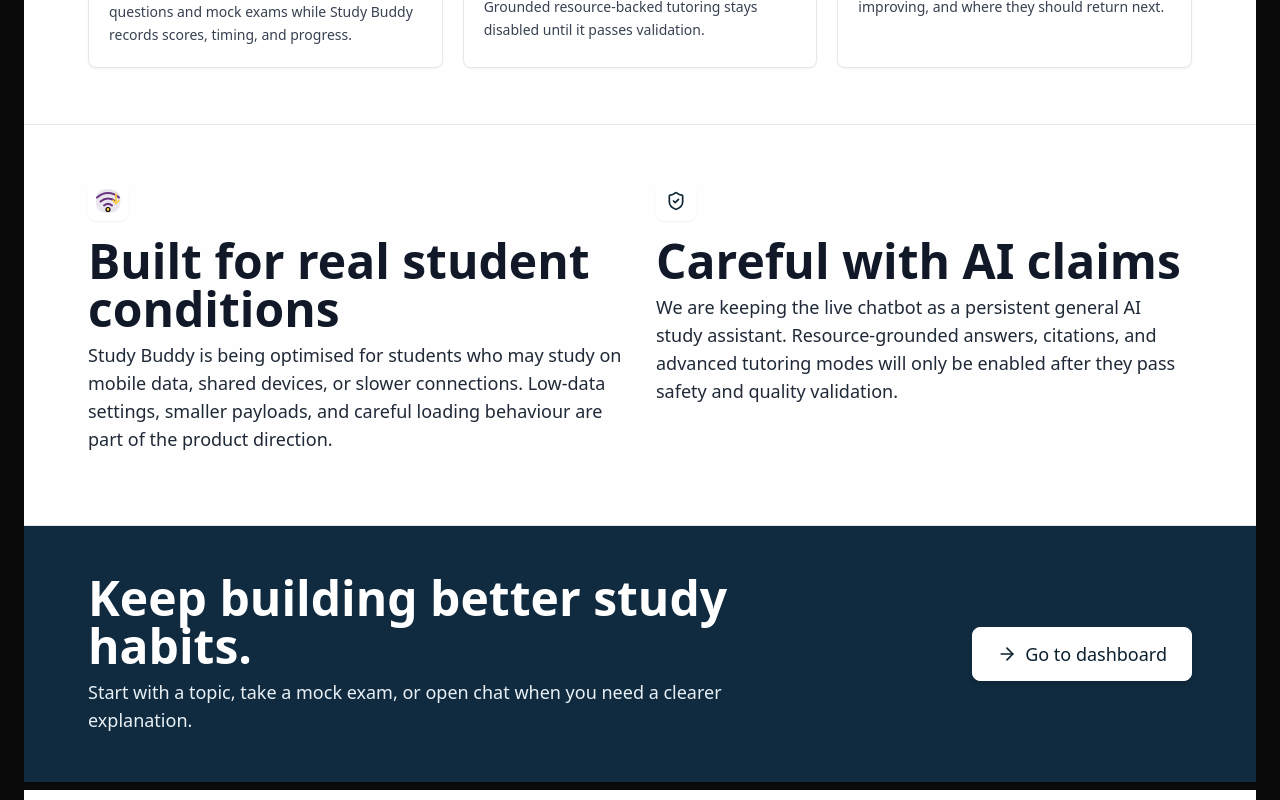
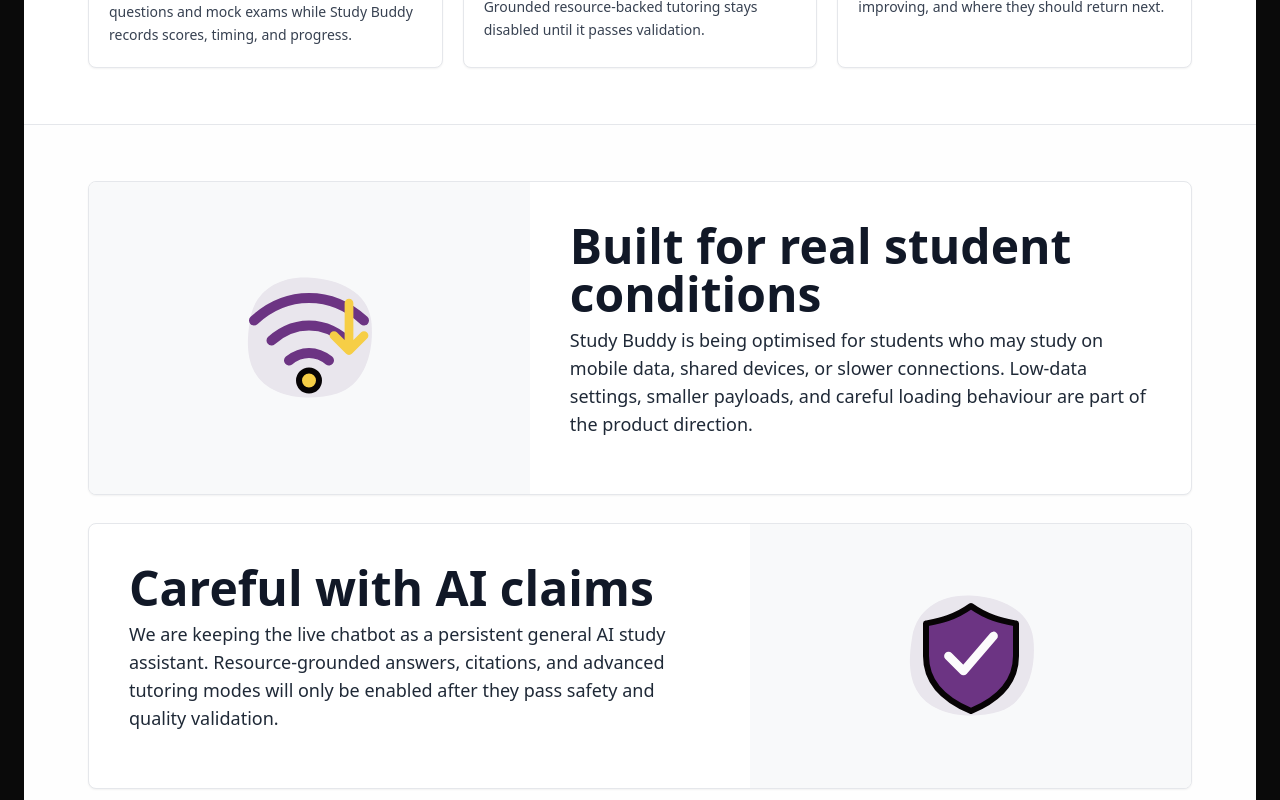
Before and after one commit to studybuddydevelopers/study-buddy-v2, a Next.js app: page /about-us in a window 1280 px wide. Shown: the part 1200-2000 px from the top of the page. Built offline with nearby package versions, Linux system fonts and the light colour scheme; no server answers.

Commit message:
refactor(about-us): improve layout and structure
Refactored the About Us page to enhance the layout and readability.

Removed unused imports and simplified the component structure for better performance.

```diff
--- a/app/about-us/page.tsx
+++ b/app/about-us/page.tsx
@@ -1,8 +1,5 @@
 import Link from "next/link";
-import {
-  ArrowRight,
-  ShieldCheck,
-} from "lucide-react";
+import { ArrowRight } from "lucide-react";
 import Button from "@/components/Button";
 import Heading1 from "@/components/Heading1";
 import Heading2 from "@/components/Heading2";
@@ -202,31 +199,40 @@ export default function AboutUsPage() {
       </section>
 
       <section className="border-y border-gray-200 bg-accent-50">
-        <div className="mx-auto grid max-w-6xl gap-8 px-6 py-14 lg:grid-cols-2">
-          <div>
-            <div className="mb-4 inline-flex h-10 w-10 items-center justify-center rounded-lg bg-white text-secondary-600 shadow-sm">
-              <StudyBuddyIcon name="wifi" size={32} />
+        <div className="mx-auto max-w-6xl space-y-7 px-6 py-14">
+          <article className="overflow-hidden rounded-lg border border-gray-200 bg-white shadow-sm">
+            <div className="flex flex-col md:min-h-64 md:flex-row">
+              <div className="flex items-center justify-center bg-primary-50 p-8 md:w-[40%]">
+                <StudyBuddyIcon name="wifi" size={160} />
               </div>
+              <div className="flex flex-1 flex-col justify-center px-6 py-8 sm:px-10 md:py-10">
                 <Heading2 gutter="sm">Built for real student conditions</Heading2>
-            <Paragraph className="leading-relaxed text-gray-700">
+                <Paragraph className="max-w-2xl leading-relaxed text-gray-700">
                   Study Buddy is being optimised for students who may study on
                   mobile data, shared devices, or slower connections. Low-data
                   settings, smaller payloads, and careful loading behaviour are part
                   of the product direction.
                 </Paragraph>
               </div>
-          <div>
-            <div className="mb-4 inline-flex h-10 w-10 items-center justify-center rounded-lg bg-white text-secondary-600 shadow-sm">
-              <ShieldCheck className="h-5 w-5" aria-hidden="true" />
             </div>
+          </article>
+
+          <article className="overflow-hidden rounded-lg border border-gray-200 bg-white shadow-sm">
+            <div className="flex flex-col md:min-h-64 md:flex-row-reverse">
+              <div className="flex items-center justify-center bg-primary-50 p-8 md:w-[40%]">
+                <StudyBuddyIcon name="shield" size={160} />
+              </div>
+              <div className="flex flex-1 flex-col justify-center px-6 py-8 sm:px-10 md:py-10">
                 <Heading2 gutter="sm">Careful with AI claims</Heading2>
-            <Paragraph className="leading-relaxed text-gray-700">
+                <Paragraph className="max-w-2xl leading-relaxed text-gray-700">
                   We are keeping the live chatbot as a persistent general AI study
                   assistant. Resource-grounded answers, citations, and advanced
                   tutoring modes will only be enabled after they pass safety and
                   quality validation.
                 </Paragraph>
               </div>
+            </div>
+          </article>
         </div>
       </section>
 
```
Lines whose indentation alone changed are shown as unchanged.
